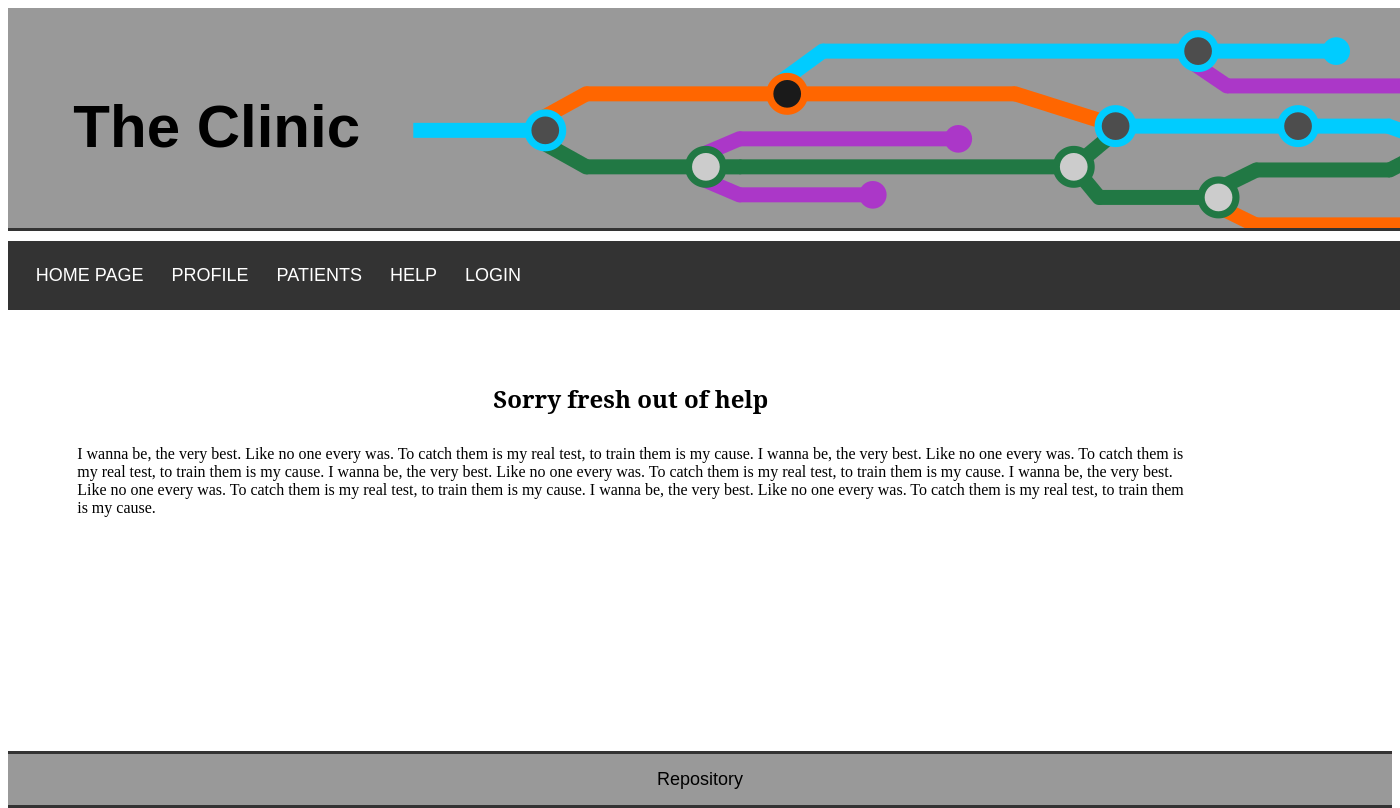
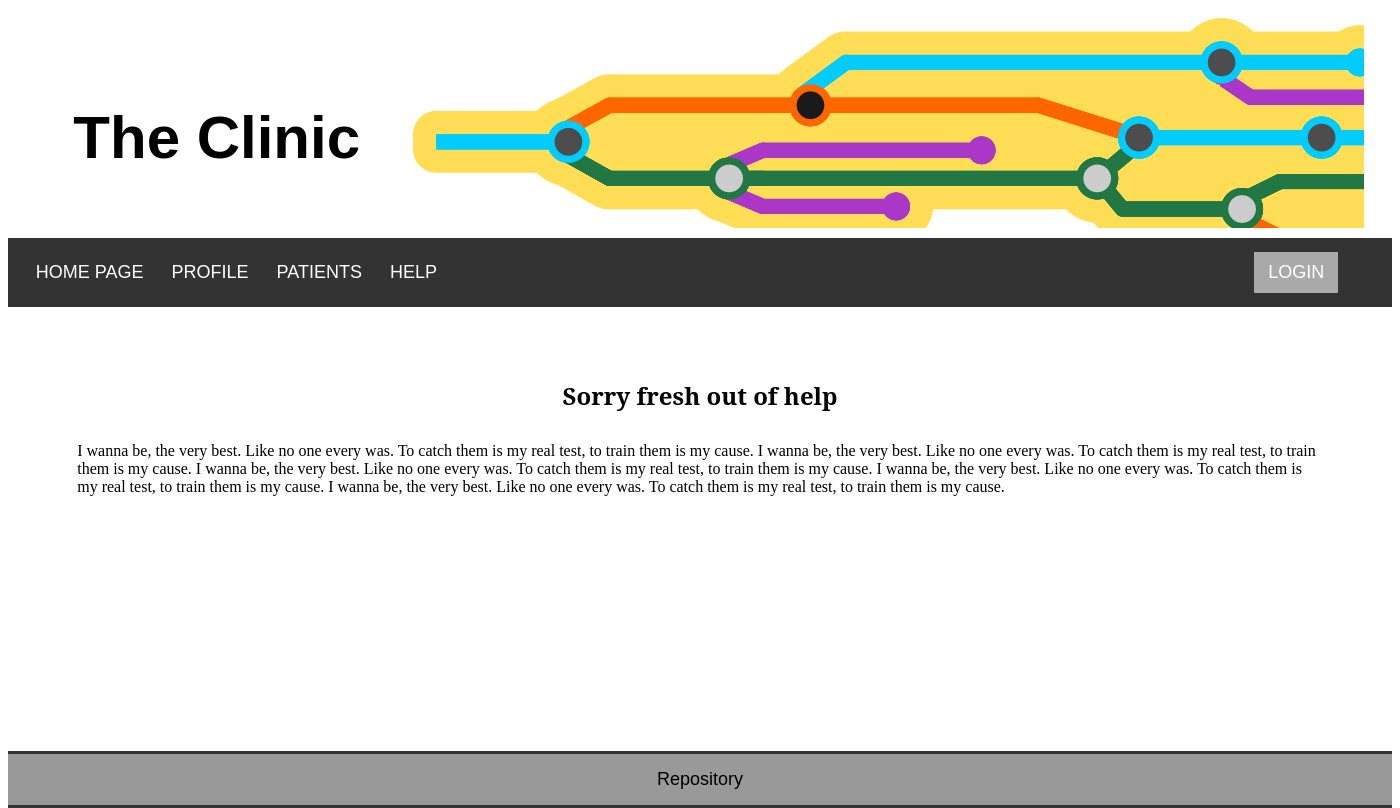
Before and after one commit to RMertz/the_clinic, a PHP site: page /webpages/help.html in a window 1400 px wide; the page is wider, and only the part inside the window is pictured. Run offline with PHP 8.4, Linux system fonts and the light colour scheme.

Commit message:
Html and Css updates
- Updated Images and colors
-Fixed centering issues in body
-Nav bar organized

```diff
--- a/webpages/css/global.css
+++ b/webpages/css/global.css
@@ -5,6 +5,7 @@ html, body{
 body {
 	display: flex;
 	flex-direction: column;
+	justify-content: center;
 	float: middle;
 	background-color: #ffffff;
 	max-width: 100%;
@@ -14,7 +15,7 @@ h1 {
 	font-family: Sans-Serif;
     text-align: left;
 	font-size: 60px;
-	padding-top: 34px;
+	padding-top: 45px;
 }
 
 h2	{
@@ -48,18 +49,16 @@ a:hover{
 }
 
 .header {
-	height: 10%;
 	vertical-align: text-bottom;
-	background-color: #999999;
+	background-color: #ffffff;
 	height: 220px;
-	width: 100%;
 	padding-left: 4%;
-	padding-right: 6%;
+	padding-right: 2%;
 	text-align: center;
 	overflow: hidden;
 	margin-bottom: 10px;
 	flex-shrink: 0;
-	border-bottom: 3px solid #333;
+	/*border-bottom: 3px solid #333;*/
 }
 
 .column {
@@ -91,7 +90,6 @@ a:hover{
 	padding: 1%;
 	Text-align: left;
 	color: #D3D3D3;
-	width: 100%;
 	margin-bottom: 15px;
 	margin-left: 0px;
 	margin-right: 0px;
@@ -113,7 +111,6 @@ a:hover{
 
 .content{
 	padding-top: 2%;
-	width: 80%;
 	margin-left: 5%;
 	margin-right: 5%;
 	flex: 1 0 auto;
@@ -131,7 +128,7 @@ a:hover{
 
 #loginButton{
 	float: right;
-	margin-right: 75px;
+	margin-right: 40px;
 	background-color: #a9a9a9
 }
 
--- a/webpages/help.html
+++ b/webpages/help.html
@@ -17,7 +17,7 @@
 			</div>
 			<div class= "column right">
 				<div id="headerLogo">
-						<img src="images/longHeader.png" alt="HeaderImage">
+						<img src="images/HeaderImageOutline.png" alt="HeaderImage">
 				</div>
 			</div>
 		</div>
@@ -31,7 +31,7 @@
 		<a href="profile.html">PROFILE</a>
 		<a href="patientPage.html">PATIENTS</a>
 		<a href="help.html">HELP</a>
-		<a href="Login.php">LOGIN</a>
+		<a id="loginButton" href="Login.php">LOGIN</a>
 
 	</div>
 
--- a/webpages/index.html
+++ b/webpages/index.html
@@ -16,7 +16,7 @@
 			</div>
 			<div class= "column right">
 				<div id="headerLogo">
-						<img src="images/longHeader.png" alt="HeaderImage">
+						<img src="images/HeaderImageOutline.png" alt="HeaderImage">
 				</div>
 			</div>
 		</div>
--- a/webpages/patientPage.html
+++ b/webpages/patientPage.html
@@ -15,7 +15,7 @@
 			</div>
 			<div class= "column right">
 				<div id="headerLogo">
-						<img src="images/longHeader.png" alt="HeaderImage">
+						<img src="images/HeaderImageOutline.png" alt="HeaderImage">
 				</div>
 			</div>
 		</div>
@@ -29,7 +29,7 @@
 				<a href="profile.html">PROFILE</a>
 				<a href="patientPage.html">PATIENTS</a>
 				<a href="help.html">HELP</a>
-				<a href="Login.php">LOGIN</a>
+				<a id="loginButton" href="Login.php">LOGIN</a>
 
 		</div>
 
--- a/webpages/profile.html
+++ b/webpages/profile.html
@@ -15,7 +15,7 @@
 			</div>
 			<div class= "column right">
 				<div id="headerLogo">
-						<img src="images/longHeader.png" alt="HeaderImage">
+						<img src="images/HeaderImageOutline.png" alt="HeaderImage">
 				</div>
 			</div>
 		</div>
@@ -29,7 +29,7 @@
 			<a href="profile.html">PROFILE</a>
 			<a href="patientPage.html">PATIENTS</a>
 			<a href="help.html">HELP</a>
-			<a href="Login.php">LOGIN</a>
+			<a id="loginButton" href="Login.php">LOGIN</a>
 
 	</div>
 
```
Also changed, not shown: webpages/images/HeaderImageOutline.png (added).
